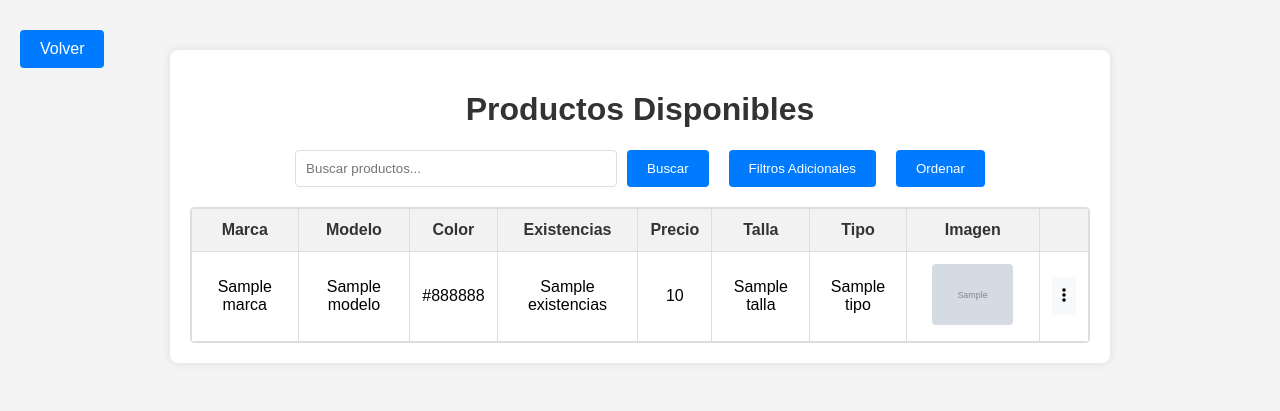
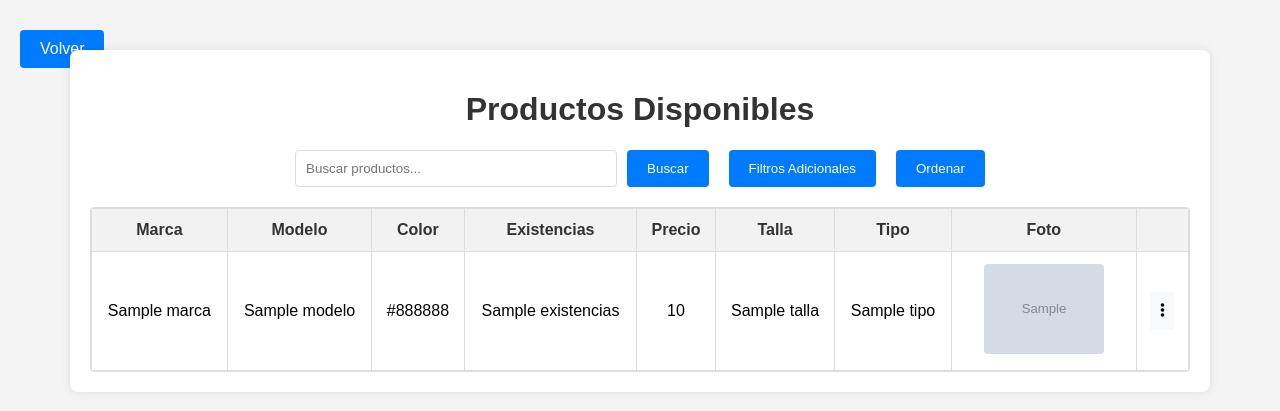
Before and after one commit to Roberto9080/repositorio_py, a Flask app: template templates/see_products.html in a window 1280 px wide. Shown: the top 411 px of the page. Run offline with Flask 3, Linux system fonts and the light colour scheme; the template is opened without the code that fills it: most values are stand-ins (such as "Sample title", 1, 10 or a date in 2020); grey boxes marked "Sample" are stand-in pictures.

Commit message:
cambios menores en los estilos

```diff
--- a/static/styles_see_products.css
+++ b/static/styles_see_products.css
@@ -7,7 +7,7 @@ body {
 }
 
 .container {
-    max-width: 900px;
+    max-width: 1100px;
     margin: 50px auto;
     padding: 20px;
     background-color: #fff;
@@ -129,9 +129,12 @@ td img {
     background-color: #fff;
     min-width: 160px;
     box-shadow: 0px 8px 16px rgba(0, 0, 0, 0.2);
-    z-index: 1;
+    z-index: 9999; /* Asegúrate de que el z-index sea alto para sobreponerse a otros elementos */
     border-radius: 4px;
     padding: 10px 0;
+    /* Ajusta la posición del menú desplegable según sea necesario */
+    top: 100%; /* Coloca el menú justo debajo del botón */
+    left: -130px; /* Alinea el menú con el borde izquierdo del contenedor */
 }
 
 .dropdown-content a, .dropdown-content form {
@@ -239,7 +242,9 @@ td img {
 /* Estilos para el contenedor de la tabla */
 .table-container {
     max-height: 550px; /* Ajusta la altura según tus necesidades */
+    max-width: 100%;
     overflow-y: auto; /* Permite el desplazamiento vertical */
+    overflow-x: hidden;
     border: 1px solid #ddd;
     border-radius: 4px;
 }
--- a/templates/see_products.html
+++ b/templates/see_products.html
@@ -77,7 +77,7 @@
                     <th>Precio</th>
                     <th>Talla</th>
                     <th>Tipo</th>
-                    <th>Imagen</th>
+                    <th>Foto</th>
                     <th></th> <!-- Nueva columna para el menú desplegable -->
                 </tr>
             </thead>
--- a/templates/see_ventas.html
+++ b/templates/see_ventas.html
@@ -94,7 +94,7 @@
                     <th>Precio Total</th>
                     <th>Forma de Pago</th>
                     <th>Fecha</th>
-                    <th>Imagen</th>
+                    <th>Foto</th>
                     <th></th>
                 </tr>
             </thead>
```
